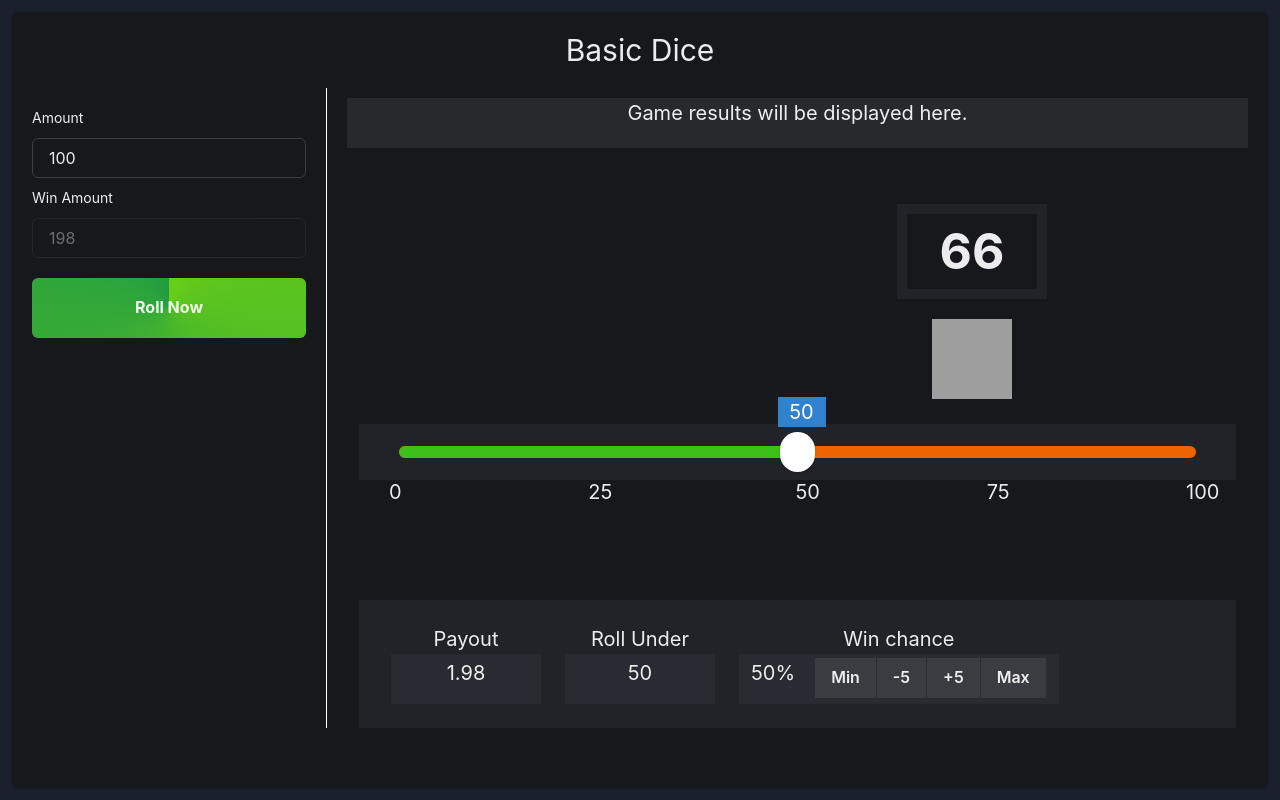
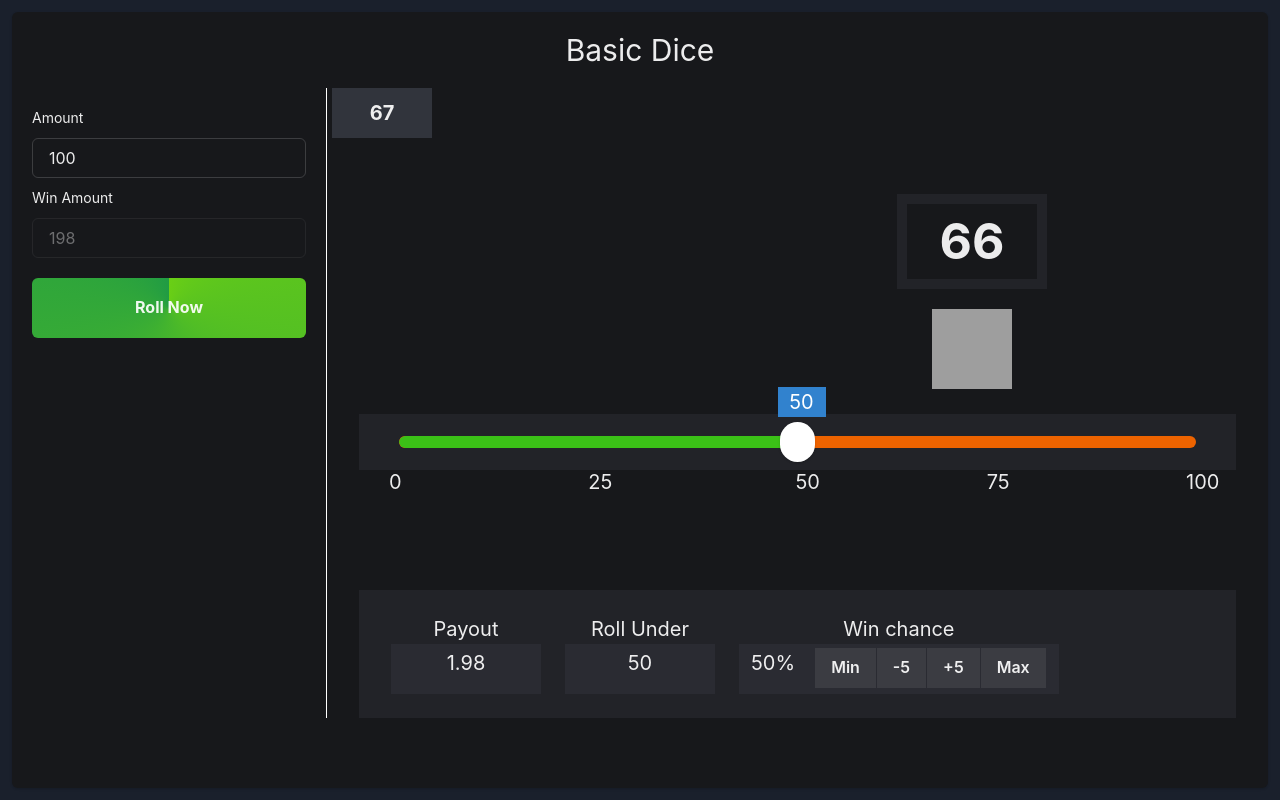
Before and after one commit to ngonk1608/classic-dice, a React (Create React App) app: page / in a window 1280 px wide. Both pictures are taken after a click on the button "Roll Now". Built offline with nearby package versions, Linux system fonts and the light colour scheme; grey boxes are pictures that could not be loaded.

Commit message:
list result

```diff
--- a/src/component/BasicDice.tsx
+++ b/src/component/BasicDice.tsx
@@ -35,13 +35,16 @@ const BasicDice = () => {
     fontSize: "sm",
   };
 
+  const [listResult, setListResult]: any = useState([])
+
   const NumberAnimate = (n: any) => {
     const { number } = useSpring({
       from: { number: 0 },
       number: n,
       delay: 10,
       config: { mass: 1, tension: 10, friction: 10 },
-    });
+    })
+    console.log('n', n)
     return <animated.div>{number.to((n) => n.toFixed(0))}</animated.div>;
   };
 
@@ -88,10 +91,45 @@ const BasicDice = () => {
     }
   };
 
+  // useEffect(() => {
+  //   const timer = setTimeout(() => {
+  //     const arrTemp: any = listResult
+  //     if (isUnder) {
+  //       if (result < sliderValue) {
+  //         arrTemp.push({ value: result, win: true })
+  //       } else {
+  //         arrTemp.push({ value: result, win: false })
+  //       }
+  //     } else {
+  //       if (result < sliderValue) {
+  //         arrTemp.push({ value: result, win: false })
+  //       } else {
+  //         arrTemp.push({ value: result, win: true })
+  //       }
+  //     }
+  //     setListResult(arrTemp)
+  //   }, 2200);
+  //   return () => clearTimeout(timer);
+  // }, [result])
+
   const onRoll = () => {
     const res = Math.floor(Math.random() * (100 - 0 + 1) + 0);
     setResult(res);
-    console.log("roll", res);
+    const arrTemp: any = listResult
+    if (isUnder) {
+      if (res < sliderValue) {
+        arrTemp.push({ value: res, win: true })
+      } else {
+        arrTemp.push({ value: res, win: false })
+      }
+    } else {
+      if (res < sliderValue) {
+        arrTemp.push({ value: res, win: false })
+      } else {
+        arrTemp.push({ value: res, win: true })
+      }
+    }
+
   };
 
   return (
@@ -134,9 +172,15 @@ const BasicDice = () => {
           </StyleButton>
         </GridItem>
         <GridItem colSpan={3} style={{ borderLeft: "1px solid #fff" }}>
-          <Box  position="relative" style={{background:'#272A2D', margin:'10px 20px', height:'50px'}} >
-            Game results will be displayed here.
-          </Box>
+          {listResult ?
+            <div className="flex flex-row" >
+              {listResult.map((res: any, index: any) => (
+                res?.win ? <WinDiv key={index} >{res?.value}</WinDiv> : <LossDiv key={index}>{res?.value}</LossDiv>
+              ))}
+            </div>
+            : <Box position="relative" style={{ background: '#272A2D', margin: '10px 20px', height: '50px' }} >
+              Game results will be displayed here.
+            </Box>}
           <Box m={14} pb={5} position="relative">
             <div
               style={{ left: `${result - 5}%`, transition: "left 2s" }}
@@ -255,6 +299,22 @@ const StyleButton = styled(Button)({
   fontWeight: "bold",
 });
 
+const WinDiv = styled('div')({
+  background: '#3BC117',
+  padding: '10px 20px',
+  margin: '0px 5px',
+  width: '100px',
+  fontWeight:'bold',
+})
+
+const LossDiv = styled('div')({
+  background: '#31343C',
+  padding: '10px 20px',
+  margin: '0px 5px',
+  width: '100px',
+  fontWeight:'bold',
+})
+
 const BtnWinChance = styled(Button)({
   backgroundImage: "#31343C",
   borderRadius: "0px",
```
Also changed, not shown: src/component/style.css (added).
